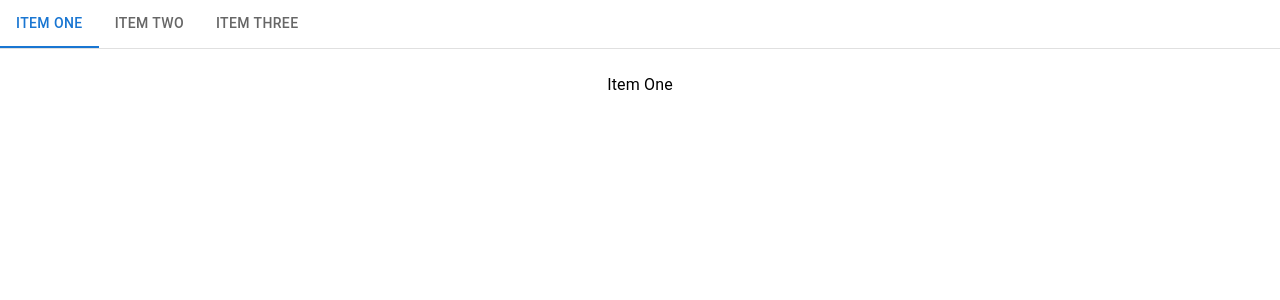
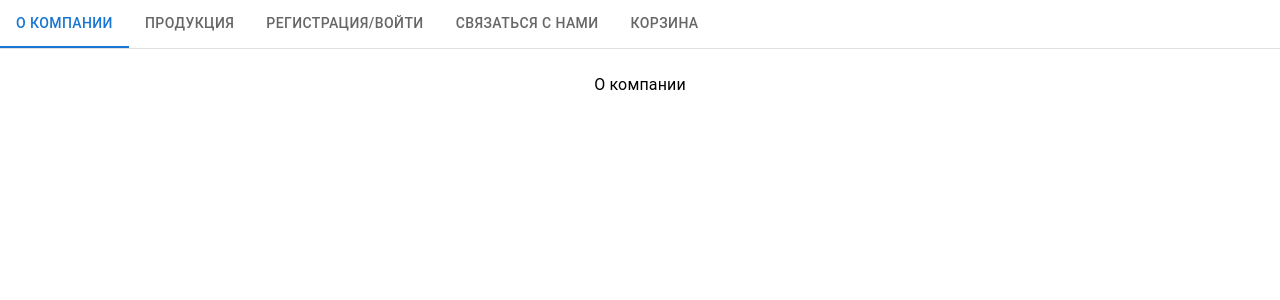
Before and after one commit to DanielVLV/mortadel, a React (Create React App) app in the folder client/: page /categories in a window 1280 px wide. Shown: the top 300 px of the page. Built offline with nearby package versions, Linux system fonts and the light colour scheme.

Commit message:
navbar +

```diff
--- a/client/src/components/Navbar/Navbar.jsx
+++ b/client/src/components/Navbar/Navbar.jsx
@@ -51,20 +51,29 @@ export default function BasicTabs() {
     <Box sx={{ width: '100%' }}>
       <Box sx={{ borderBottom: 1, borderColor: 'divider' }}>
         <Tabs value={value} onChange={handleChange} aria-label="basic tabs example">
-          <Tab label="Item One" {...a11yProps(0)} />
-          <Tab label="Item Two" {...a11yProps(1)} />
-          <Tab label="Item Three" {...a11yProps(2)} />
+          <Tab label="О компании" {...a11yProps(0)} />
+          <Tab label="Продукция" {...a11yProps(1)} />
+          <Tab label="Регистрация/Войти" {...a11yProps(2)} />
+          <Tab label="Связаться с нами" {...a11yProps(3)} />
+          <Tab label="Корзина" {...a11yProps(4)} />
         </Tabs>
       </Box>
       <TabPanel value={value} index={0}>
-        Item One
+        О компании
       </TabPanel>
       <TabPanel value={value} index={1}>
-        Item Two
+        Продукция
       </TabPanel>
       <TabPanel value={value} index={2}>
-        Item Three
+        Регистрация/Войти
       </TabPanel>
+      <TabPanel value={value} index={3}>
+        Связаться с нами
+      </TabPanel>
+      <TabPanel value={value} index={4}>
+        Корзина
+      </TabPanel>
+
     </Box>
   );
 }
```
